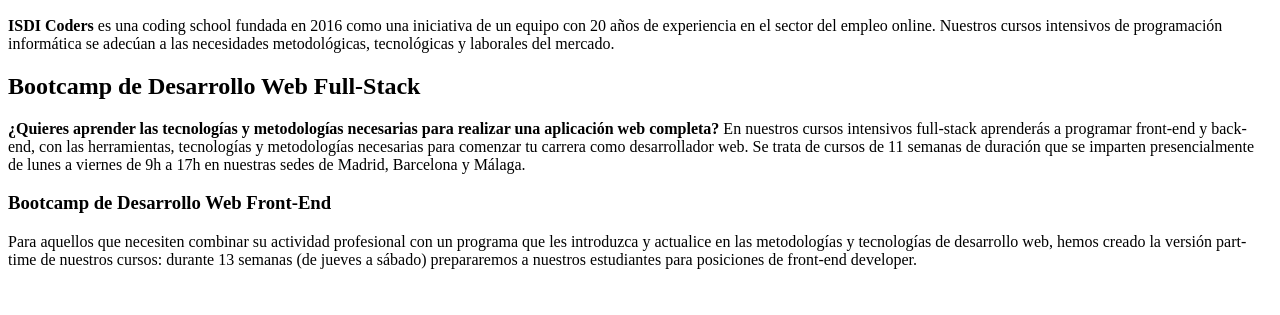
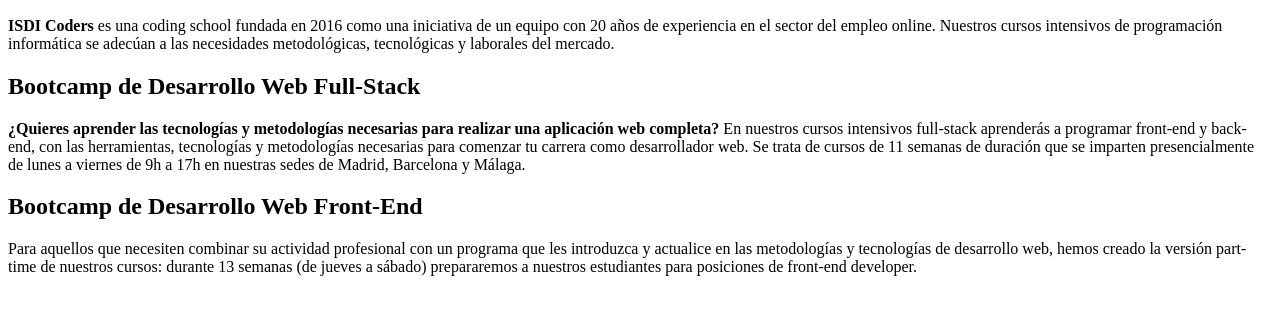
Before and after one commit to MarshallTino/202301-w1ch2-marcel-martino-victor-andujar, a website: page src/index.html in a window 1280 px wide. Shown: the part 281-596 px from the top of the page. Drawn offline with Linux system fonts and the light colour scheme.

Commit message:
fix h3 to h2

```diff
--- a/src/index.html
+++ b/src/index.html
@@ -6,6 +6,7 @@
   <meta http-equiv="X-UA-Compatible" content="IE=edge">
   <meta name="viewport" content="width=device-width, initial-scale=1.0">
   <title>HomePage</title>
+  <link rel="icon" type="webp" href="src/favicon.webp" />
 </head>
 
 <body>
@@ -24,7 +25,7 @@
     metodologías necesarias para comenzar tu carrera como desarrollador web. Se trata de cursos de 11 semanas de
     duración
     que se imparten presencialmente de lunes a viernes de 9h a 17h en nuestras sedes de Madrid, Barcelona y Málaga.</p>
-  <h3>Bootcamp de Desarrollo Web Front-End</h3>
+  <h2>Bootcamp de Desarrollo Web Front-End</h2>
   <p>Para aquellos que necesiten combinar su actividad profesional con un programa que les introduzca y actualice en las
     metodologías y tecnologías de desarrollo web, hemos creado la versión part-time de nuestros cursos: durante 13
     semanas
```
